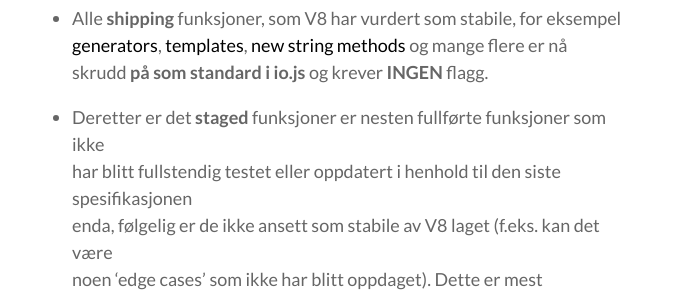
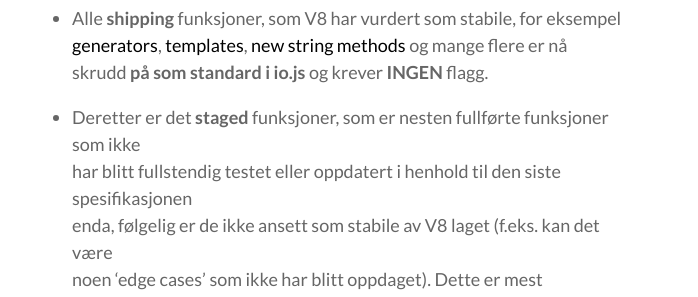
Before and after one commit to nodejs/nodejs-no, a Jekyll site: the page built from es6.md, in a window 1280 px wide and 900 px high, scrolled down 801 px. Shown: the part 154-451 px from the top of the window, without its empty margins (313-1011 px from the left). Built offline with Jekyll 4.4.1, drawn with Linux system fonts in a browser that asks for light colours; Markdown is read by kramdown in place of the engine named in the settings.

Commit message:
Filled in missing word.

```diff
--- a/es6.md
+++ b/es6.md
@@ -43,7 +43,7 @@
    href="https://developer.mozilla.org/en-US/docs/Web/JavaScript/New_in_JavaScript/ECMAScript_6_support_in_Mozilla#Additions_to_the_String_object">new
    string methods</a> og mange flere er nå skrudd **på som standard i io.js** og
    krever  **INGEN** flagg.
- * Deretter er det **staged** funksjoner er nesten fullførte funksjoner som ikke
+ * Deretter er det **staged** funksjoner, som er nesten fullførte funksjoner som ikke
    har blitt fullstendig testet eller oppdatert i henhold til den siste spesifikasjonen
    enda, følgelig er de ikke ansett som stabile av V8 laget (f.eks. kan det være
    noen 'edge cases' som ikke har blitt oppdaget). Dette er mest sannsynlig
```
